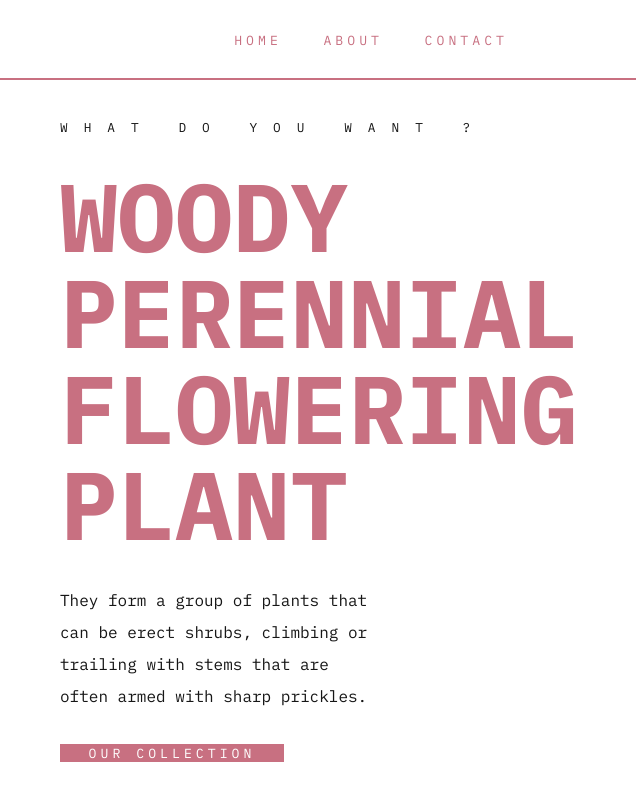
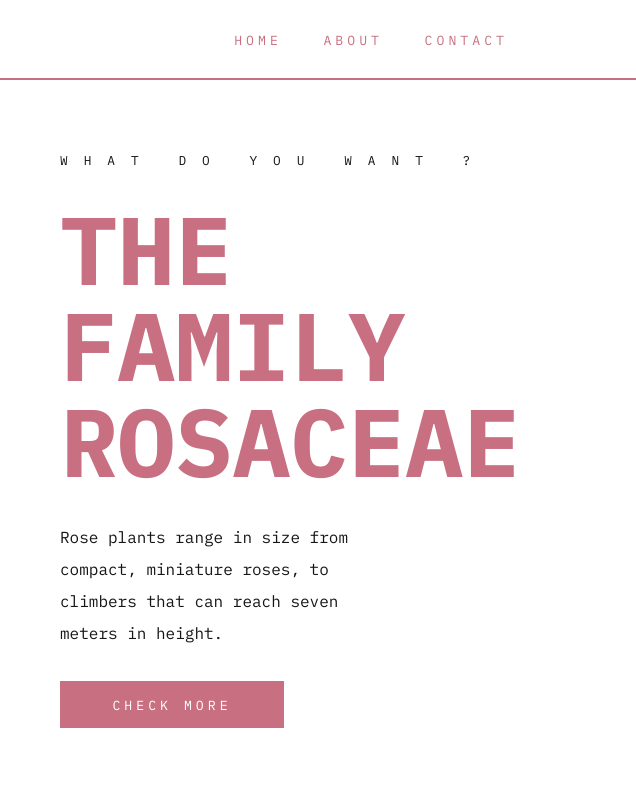
Before and after one commit to kh4tib/032318, a plain HTML site: page index.html in a window 1280 px wide. Both pictures are taken after a click on the element "OUR COLLECTION". Shown: the full height of the page, 644-1280 px from the left. Drawn offline with Linux system fonts and the light colour scheme.

Commit message:
played with the DOM innerHTML

```diff
--- a/script.js
+++ b/script.js
@@ -0,0 +1,13 @@
+const button = document.querySelector(".content__button");
+const title = document.querySelector(".content__title");
+const subTitle = document.querySelector(".content__subtitle");
+const description = document.querySelector(".content__description");
+const image = document.querySelector(".main__image");
+
+button.addEventListener("click", () => {
+    title.innerHTML = " The <br> family Rosaceae"
+    description.innerHTML = "Rose plants range in size from compact, miniature roses, to climbers that can reach seven meters in height."
+    button.innerHTML = "Check more"
+    image.style.background = "url(https://images.unsplash.com/photo-1465405092061-4db6005a2be0?ixlib=rb-0.3.5&s=5db2717daa6fd6f0b2d42a98c894cd8b&auto=format&fit=crop&w=2134&q=80) center center / cover no-repeat";
+    image.style.transition = "opacity 300ms ease-in-out";
+});
--- a/style.scss
+++ b/style.scss
@@ -140,6 +140,7 @@ body {
             margin-bottom: 2rem;
             color: $color-primary;
             @include animated-transition(200ms);
+            @extend %transition;
         }
 
         .content__description {
```
Also changed, not shown: style.css, 1 other file.
